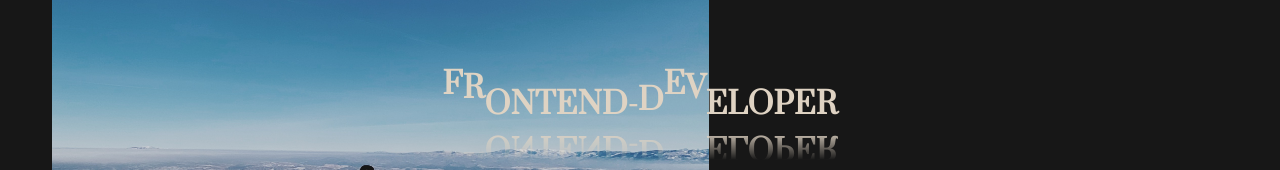
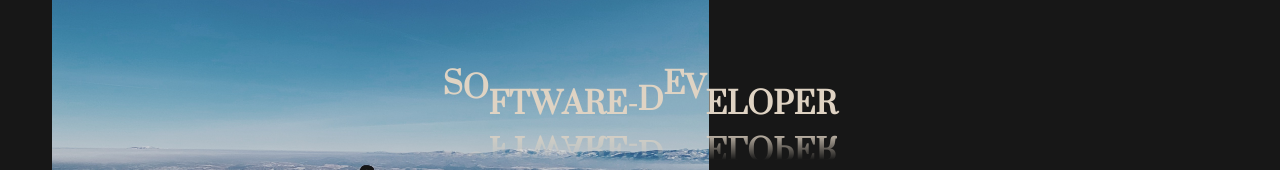
Before and after one commit to ekim1243/portfolio, a React (Create React App) app: page / in a window 1280 px wide. Shown: the part 374-544 px from the top of the page. Built offline with nearby package versions, Linux system fonts and the light colour scheme; a web font is replaced by a local one.

Commit message:
change about me section and modify title

```diff
--- a/src/components/About.js
+++ b/src/components/About.js
@@ -78,9 +78,9 @@ const About = () => {
           learning how to code in early 2023. At the moment, I have experience
           and knowledge in frontend engineering, but I believe it would be
           beneficial to gain proficiency in backend development as well.
-          Regarding my current project, I am assisting a friend's brand in
-          building a website utilizing technologies such as GraphQL, Shopify
-          Hydrogen, and Tailwind.
+          Regarding my current project, I am integrating the Spotiy API and
+          OpenAi's Dall-E 2 API to create an image generator for the user's
+          music playlist .
         </p>
       </section>
     </div>
--- a/src/components/Main.js
+++ b/src/components/Main.js
@@ -9,14 +9,14 @@ import { faEnvelope } from "@fortawesome/free-regular-svg-icons";
 
 const Main = () => {
   const letters = [
-    "F",
+    "S",
+    "o",
+    "f",
+    "t",
+    "w",
+    "a",
     "r",
-    "o",
-    "n",
-    "t",
     "e",
-    "n",
-    "d",
     "-",
     "D",
     "e",
```
